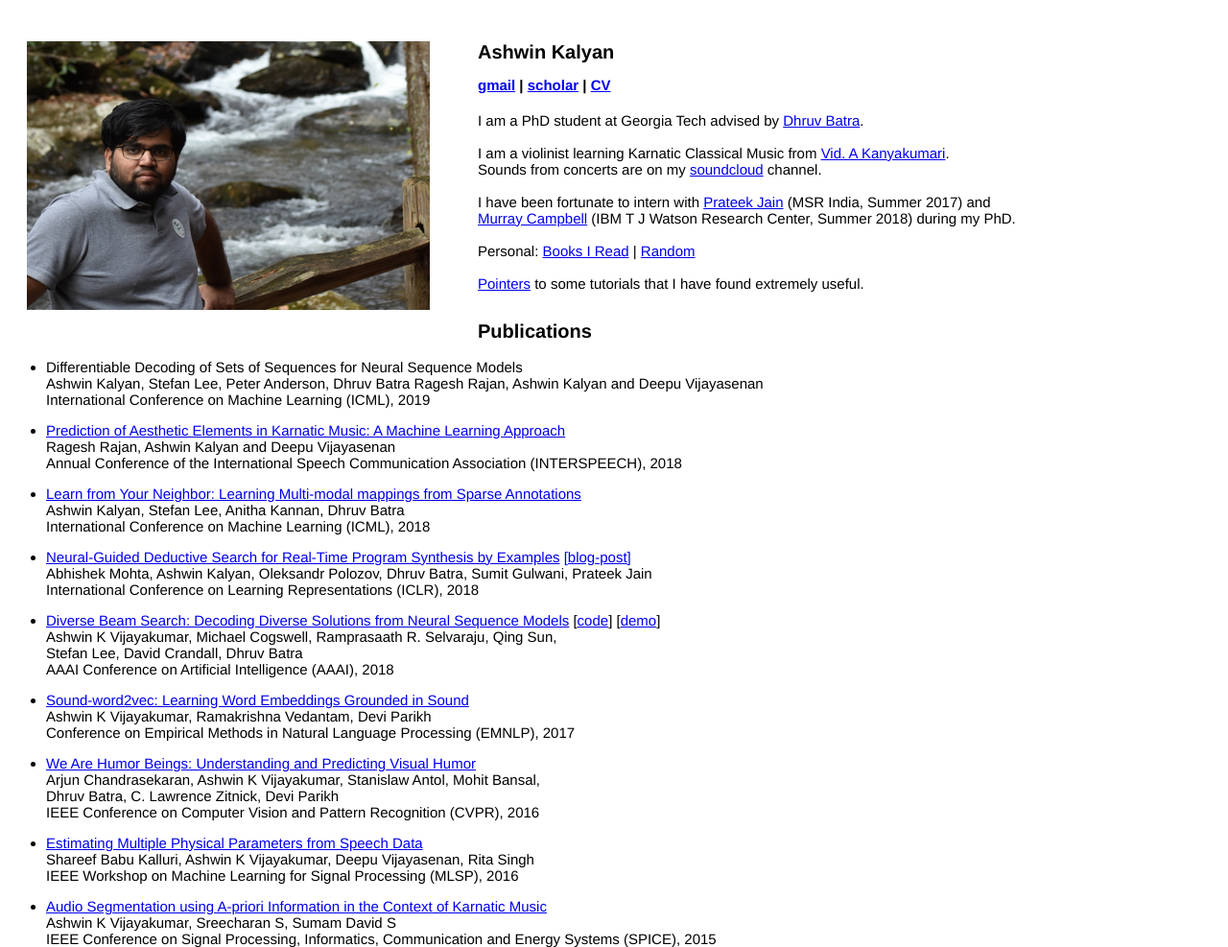
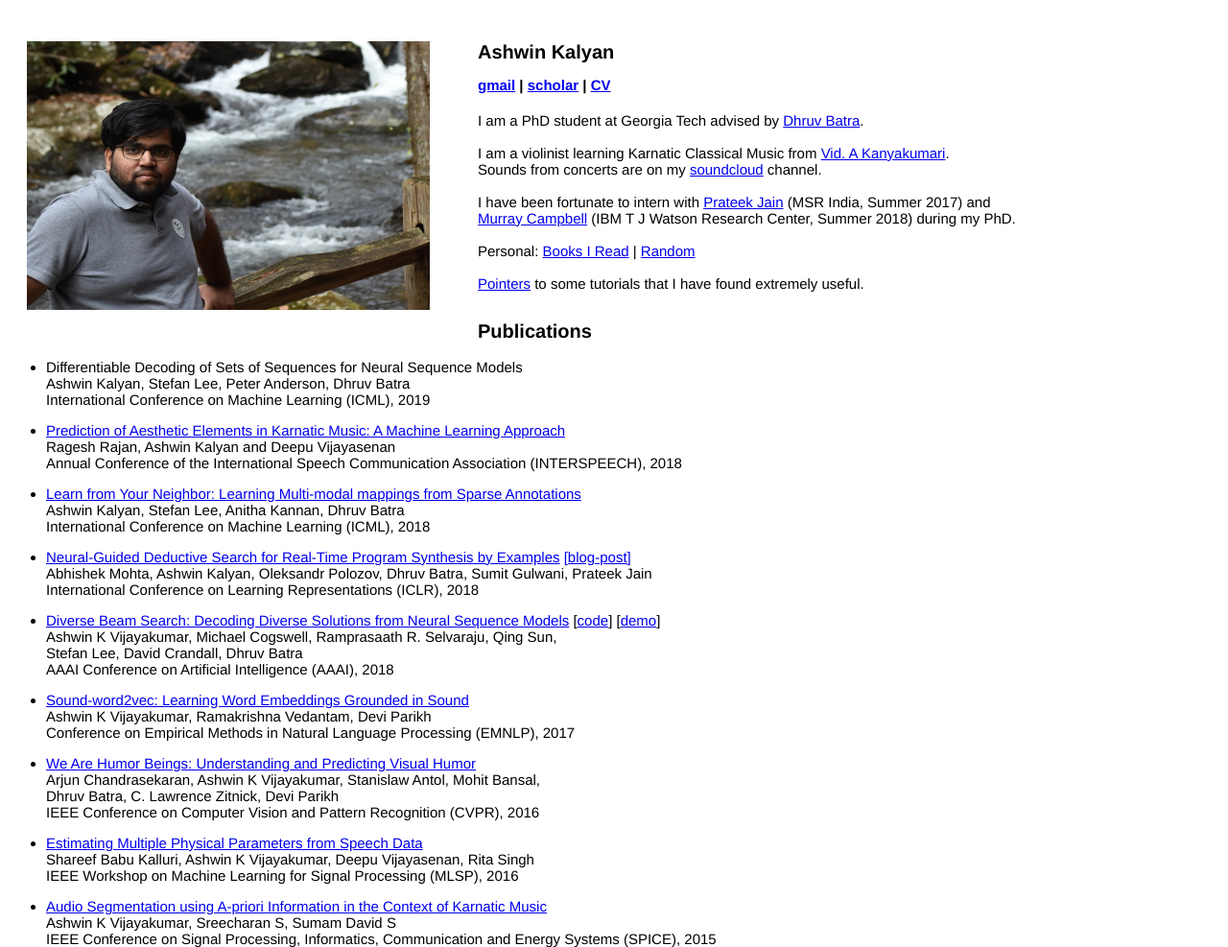
Before and after one commit to ashwinkalyan/ashwinkalyan.github.io, a Jekyll site: the page built from index.md, in a window 1280 px wide. Shown: the whole page at 96% size. Built offline with Jekyll 4.4.1, drawn with Linux system fonts in a browser that asks for light colours; our own code applies the rules of GitHub Pages for plain Markdown files.

```diff
--- a/index.md
+++ b/index.md
@@ -4,8 +4,7 @@ layout: front
 # Publications
 <br>
 - Differentiable Decoding of Sets of Sequences for Neural Sequence Models <br>
-Ashwin Kalyan, Stefan Lee, Peter Anderson, Dhruv Batra
-Ragesh Rajan, Ashwin Kalyan and Deepu Vijayasenan <br>
+Ashwin Kalyan, Stefan Lee, Peter Anderson, Dhruv Batra <br>
 International Conference on Machine Learning (ICML), 2019 <br>
 
 - [Prediction of Aesthetic Elements in Karnatic Music: A Machine Learning Approach](https://www.isca-speech.org/archive/Interspeech_2018/pdfs/0991.pdf) <br>
```
